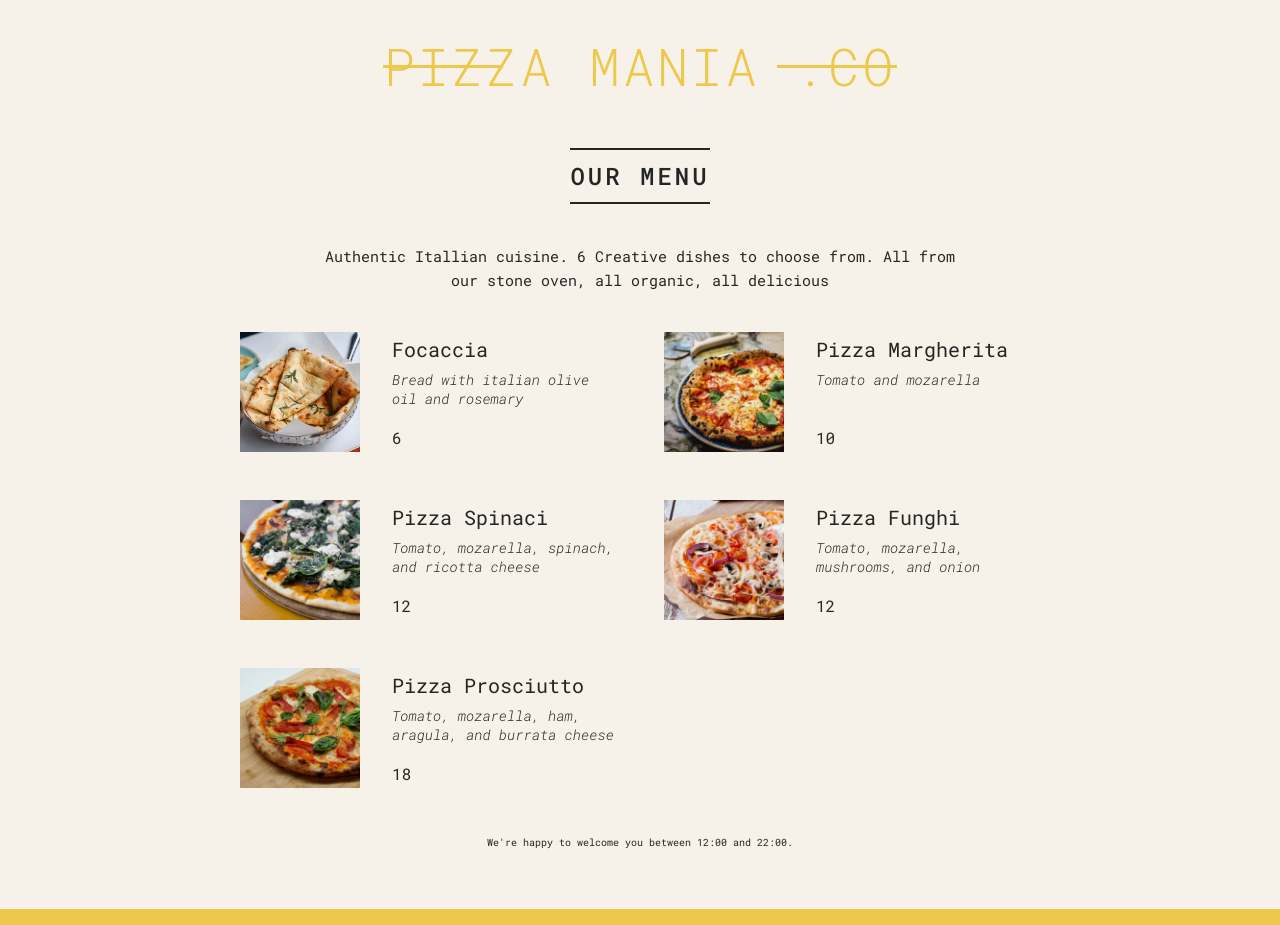
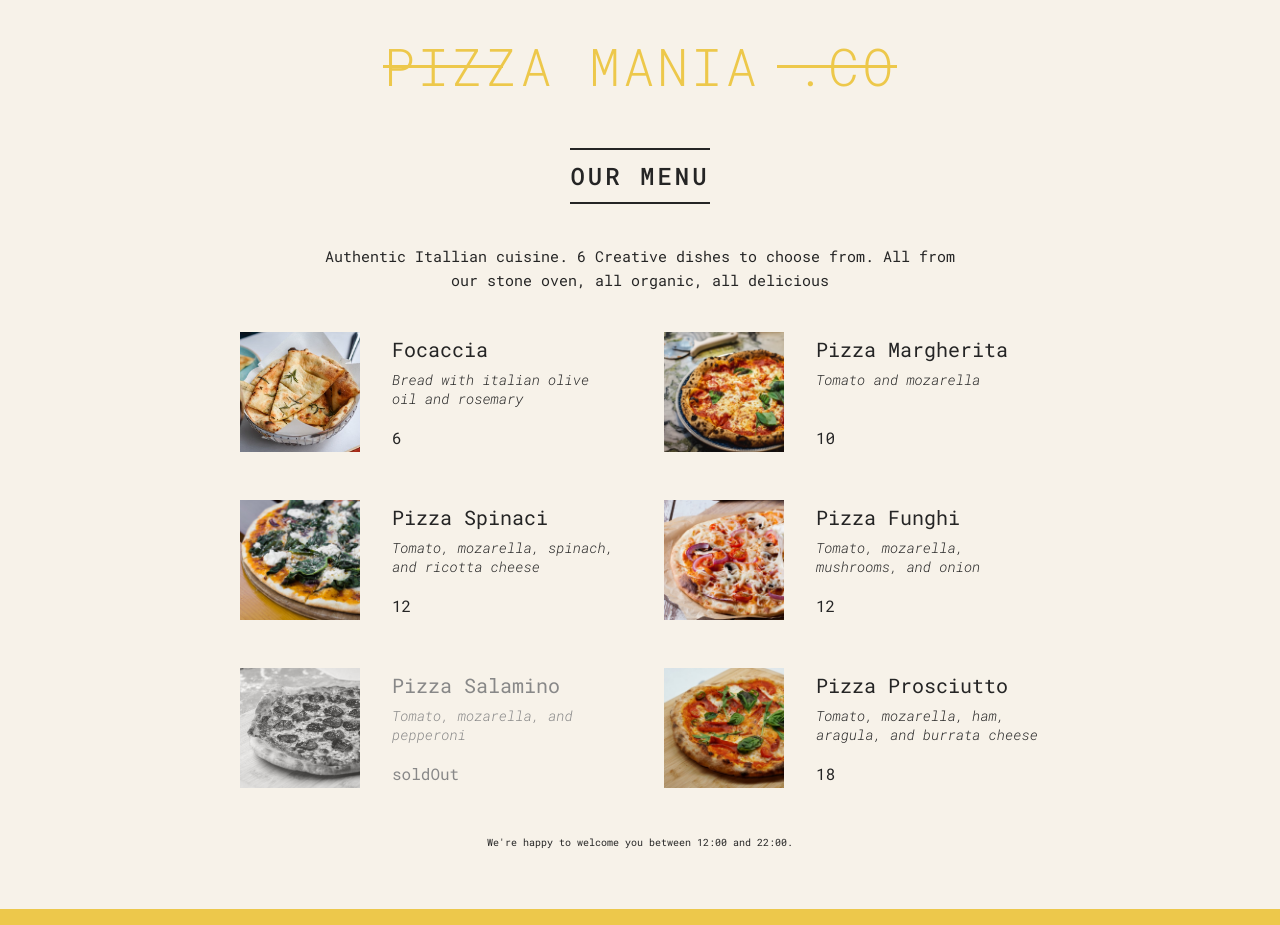
Before and after one commit to GaletiVamsiKrishna/pizzamenu, a React (Vite) app: page / in a window 1280 px wide. Built offline with nearby package versions, Linux system fonts and the light colour scheme.

Commit message:
PizzaComponentChanges

```diff
--- a/src/components/Pizza.jsx
+++ b/src/components/Pizza.jsx
@@ -5,19 +5,17 @@ export default function Pizza({pizzaObj}) {
   // If you wanted to load the entire component go with if else conditional rendering
 
   // If else method :
-  if(pizzaObj.soldOut) return null;
+  // if(pizzaObj.soldOut) return null;
 
   return (
-    <li className='pizza'>
+    <li className={`pizza ${pizzaObj.soldOut ? "sold-out" : ""}`}>
       <img src={pizzaObj.photoName} alt={pizzaObj.name} />
 
             <div>
               <h3>{pizzaObj.name}</h3>
               <p>{pizzaObj.ingredients}</p>
-              <span>{pizzaObj.price}</span>
+              <span>{pizzaObj.soldOut ? "soldOut" : pizzaObj.price}</span>
             </div>
-
-
     </li>
   )
 }
```
